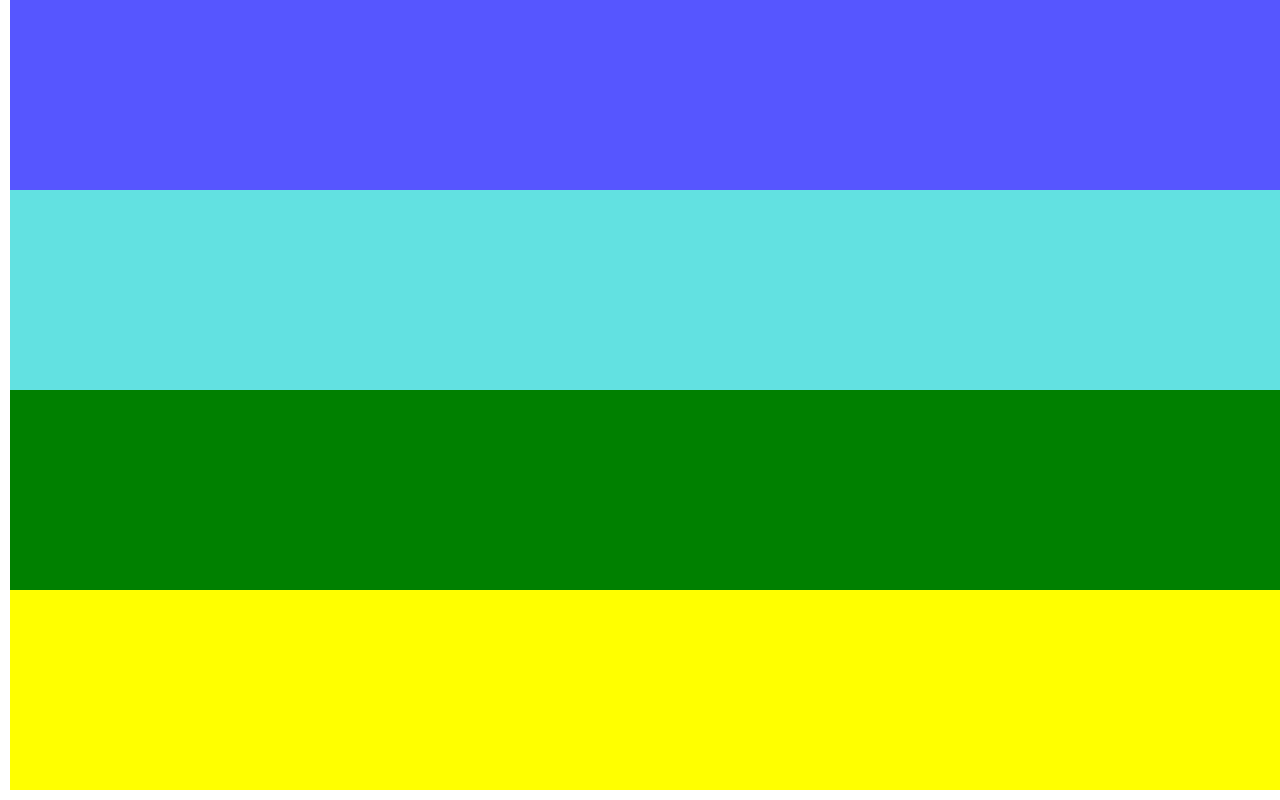
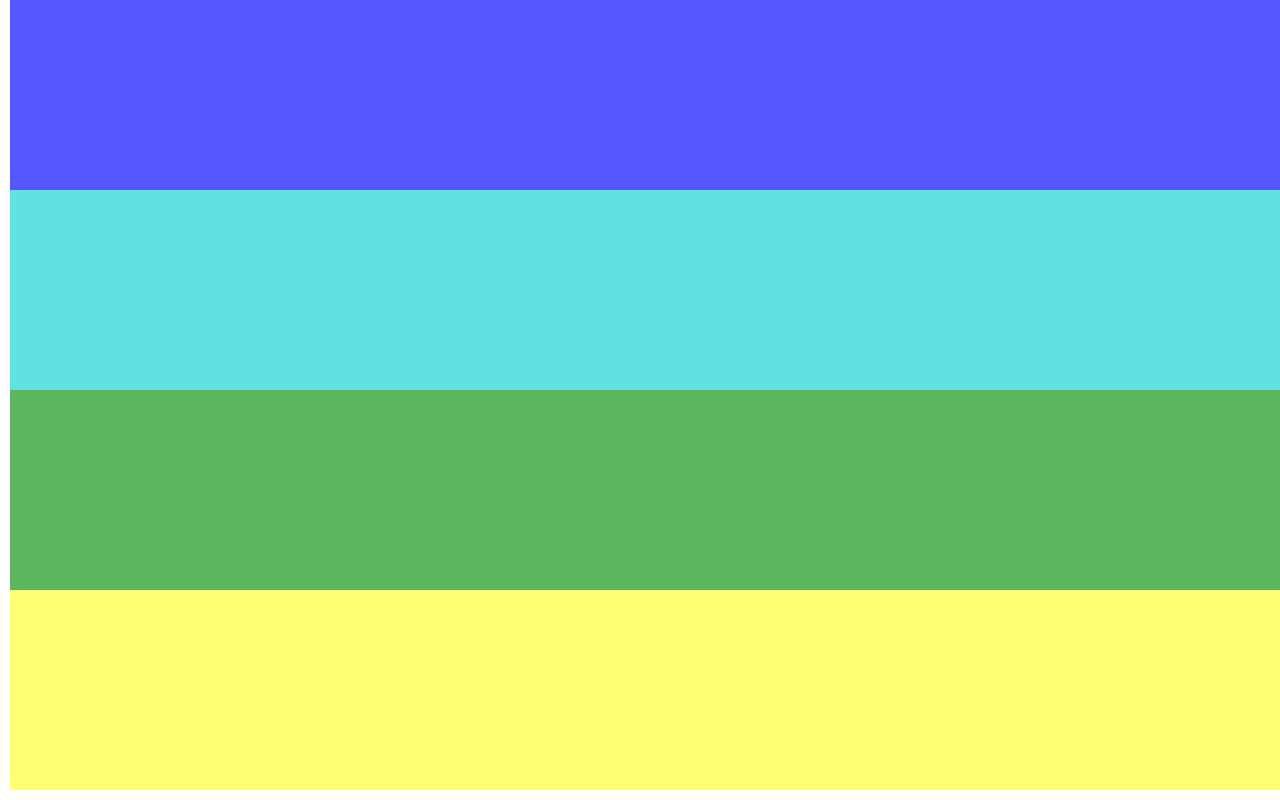
Before and after one commit to austinholmes33/html-css2-lab, a plain HTML site: page drill-3/index.html in a window 1280 px wide. Shown: the part 450-1250 px from the top of the page. Drawn offline with Linux system fonts and the light colour scheme.

Commit message:
drill-1 complete

```diff
--- a/drill-1/index.css
+++ b/drill-1/index.css
@@ -29,6 +29,7 @@ footer {
     flex-direction: column;
     background-color: lightgray;
     z-index: 2;
+    position: absolute;
 }
 
 .column-two {
--- a/drill-3/index.css
+++ b/drill-3/index.css
@@ -43,14 +43,14 @@ header {
 }
 
 .green {
-    background-color: green;
+    background-color: rgb(93, 182, 95);
     height: 200px;
     width: 100vw;
     position: sticky;
 }
 
 .yellow {
-    background-color: yellow;
+    background-color: rgb(255, 255, 116);
     height: 200px;
     width: 100vw;
     position: sticky;
```
